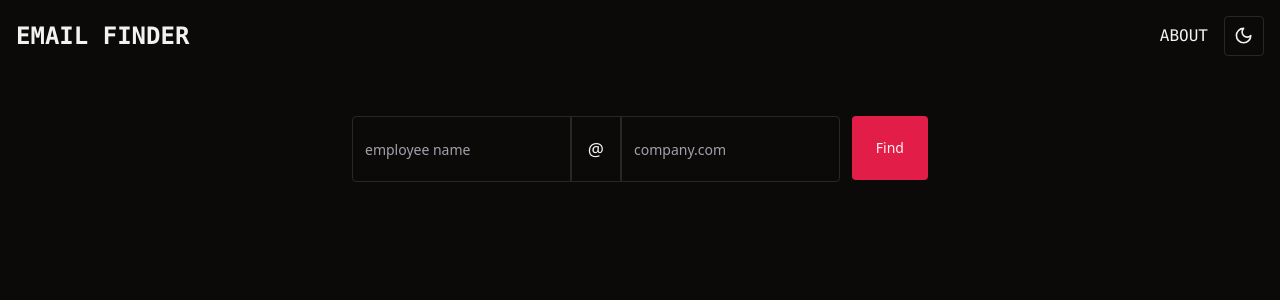
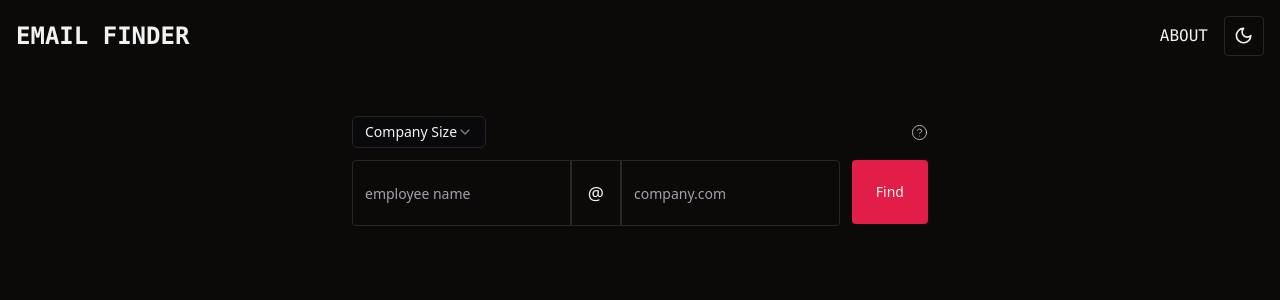
Before and after one commit to jdog117/email-finder, a React (Vite) app: page /#/ in a window 1280 px wide. Shown: the top 300 px of the page. Built offline with nearby package versions, Linux system fonts and the light colour scheme.

Commit message:
company size backend
Now you can select the size of the company and it will try an email address based on that size.
Need to add conditionals for if  they dont enter a full name. Maybe alert.
Upadted verifyEmail and server.js which both live on my VPS. They are updated manually

```diff
--- a/server.js
+++ b/server.js
@@ -10,10 +10,10 @@ app.use(cors());
 app.use(express.json());
 
 app.get("/verifyEmail", async (req, res) => {
-    const { website, personName } = req.query;
+    const { website, personName, email } = req.query;
 
     try {
-        const verifiedEmail = await verifyEmail(website, personName);
+        const verifiedEmail = await verifyEmail(website, personName, email);
         console.log(verifiedEmail);
         res.status(200).json(verifiedEmail);
     } catch (error) {
--- a/src/components/Lead.tsx
+++ b/src/components/Lead.tsx
@@ -17,7 +17,7 @@ import {
     HoverCardContent,
     HoverCardTrigger,
 } from "@/components/ui/hover-card";
-import { Button } from "./ui/button";
+import { Button } from "@/components/ui/button";
 
 interface LeadProps {
     message: string;
@@ -39,7 +39,7 @@ export default function Lead({ message, email, name, acceptsAll }: LeadProps) {
     );
     return (
         //change two columns
-        <Card className="w-full">
+        <Card className="w-full bg-card">
             <div className="flex flex-row items-center p-5">
                 <Avatar className="mr-5">
                     <AvatarFallback className="text-3xl">
--- a/src/components/SearchBar.tsx
+++ b/src/components/SearchBar.tsx
@@ -1,6 +1,36 @@
 import React, { useState } from "react";
 import { Button } from "@/components/ui/button";
 import { Search } from "lucide-react";
+import {
+    Popover,
+    PopoverContent,
+    PopoverTrigger,
+} from "@/components/ui/popover";
+import {
+    Select,
+    SelectContent,
+    SelectItem,
+    SelectTrigger,
+    SelectValue,
+} from "@/components/ui/select";
+import { HelpCircle } from "lucide-react";
+
+function emailFormat(
+    employeeName: string,
+    website: string,
+    selectedSize: string
+) {
+    const emailFirst = `${employeeName.split(" ")[0]}@${website}`; // {first}@website.com
+    const emailFLast = `${employeeName.split(" ")[0].charAt(0)}${employeeName.split(" ")[1]}@${website}`; // {f}{last}@website.com
+    const emailFirstDotLast = `${employeeName.split(" ").join(".").replace(/\s/g, "")}@${website}`; // {first}.{last}@website.com
+    if (selectedSize === "1") {
+        return emailFirst;
+    } else if (selectedSize === "2") {
+        return emailFLast;
+    } else if (selectedSize === "3") {
+        return emailFirstDotLast;
+    }
+}
 
 interface Response {
     error: boolean;
@@ -18,8 +48,9 @@ interface SearchBarProps {
 }
 
 function SearchBar({ setEmailResponse }: SearchBarProps) {
+    const [employeeName, setEmployeeName] = useState("");
     const [website, setWebsite] = useState("");
-    const [employeeName, setEmployeeName] = useState("");
+    const [selectedSize, setSelectedSize] = useState("");
 
     const handleWebsiteChange = (
         event: React.ChangeEvent<HTMLInputElement>
@@ -36,21 +67,55 @@ function SearchBar({ setEmailResponse }: SearchBarProps) {
     };
 
     const handleSubmit = async (event: React.FormEvent) => {
+        event.preventDefault();
+
         if (website === "" || employeeName === "") {
             return;
-        } else {
-            event.preventDefault();
+        }
+
+        const size = selectedSize === "" ? "1" : selectedSize; // selects first company size if none is selected
+        const newEmail = emailFormat(employeeName, website, size);
+        console.log(newEmail);
+        console.log(
+            `https://ninamori.us/verifyEmail?website=${website}&personName=${employeeName}&email=${newEmail}`
+        );
+
         const response = await fetch(
-                `https://ninamori.us/verifyEmail?website=${website}&personName=${employeeName}`
+            `https://ninamori.us/verifyEmail?website=${website}&personName=${employeeName}&email=${newEmail}`
         );
         const data = await response.json();
         setEmailResponse(data);
-        }
     };
 
-    // TRYING TO MAKE THIS FLEX CORRECTLY WHEN X IS SMASHED
     return (
-        <form onSubmit={handleSubmit} className="flex w-full py-3">
+        <form onSubmit={handleSubmit} className="flex flex-col w-full py-3">
+            <div className="flex flex-row justify-between items-center mb-3">
+                <Select
+                    onValueChange={setSelectedSize}
+                    defaultValue={selectedSize}
+                >
+                    <SelectTrigger className="flex-none w-auto h-8 focus:outline-none">
+                        <SelectValue placeholder="Company Size" />
+                    </SelectTrigger>
+                    <SelectContent>
+                        <SelectItem value="1">1-50</SelectItem>
+                        <SelectItem value="2">51-1000</SelectItem>
+                        <SelectItem value="3">1001+</SelectItem>
+                    </SelectContent>
+                </Select>
+
+                <Popover>
+                    <PopoverTrigger>
+                        <HelpCircle strokeWidth="1" size={17} />
+                    </PopoverTrigger>
+                    <PopoverContent>
+                        Enter an <em>employee name</em> and their company{" "}
+                        <em>website</em> to generate and verify an email address
+                        for this person
+                    </PopoverContent>
+                </Popover>
+            </div>
+            <div className="flex w-full">
                 <input
                     value={employeeName}
                     onChange={handleEmployeeNameChange}
@@ -77,6 +142,7 @@ function SearchBar({ setEmailResponse }: SearchBarProps) {
                     </span>
                     <span className="hidden md:inline">Find</span>
                 </Button>
+            </div>
         </form>
     );
 }
```
Also changed, not shown: src/lib/verifyEmail.js. Lines whose indentation alone changed are shown as unchanged.
